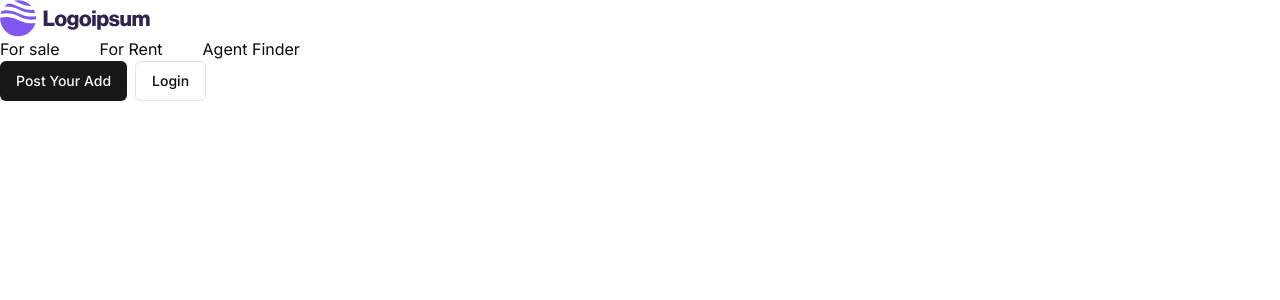
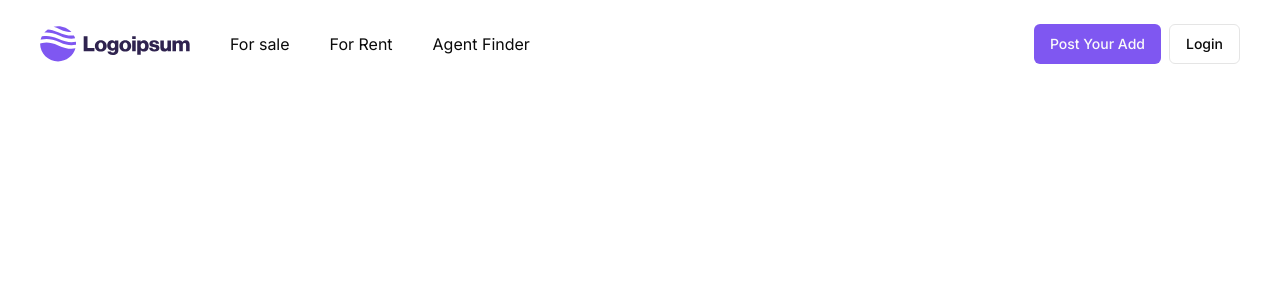
Before and after one commit to khushi4452/Real_Estate-Website, a Next.js app: page / in a window 1280 px wide. Shown: the top 300 px of the page. Built offline with nearby package versions, Linux system fonts and the light colour scheme.

Commit message:
added css

```diff
--- a/app/_components/Header.jsx
+++ b/app/_components/Header.jsx
@@ -4,8 +4,8 @@ import { Button } from "@/components/ui/button"
 
 const Header = () => {
   return (
-  <div>
-      <div>
+  <div className='p-6 px-10 flex justify-between'>
+      <div className="flex gap-10 items-center">
       <img src='/Logo.svg' width={150} height={150} alt='Logo' />
       <ul className=' md:flex gap-10'>
         <li> For sale  </li>
--- a/tailwind.config.js
+++ b/tailwind.config.js
@@ -24,7 +24,7 @@ module.exports = {
         background: "hsl(var(--background))",
         foreground: "hsl(var(--foreground))",
         primary: {
-          DEFAULT: "hsl(var(--primary))",
+          DEFAULT: "#7f57f1",
           foreground: "hsl(var(--primary-foreground))",
         },
         secondary: {
```
